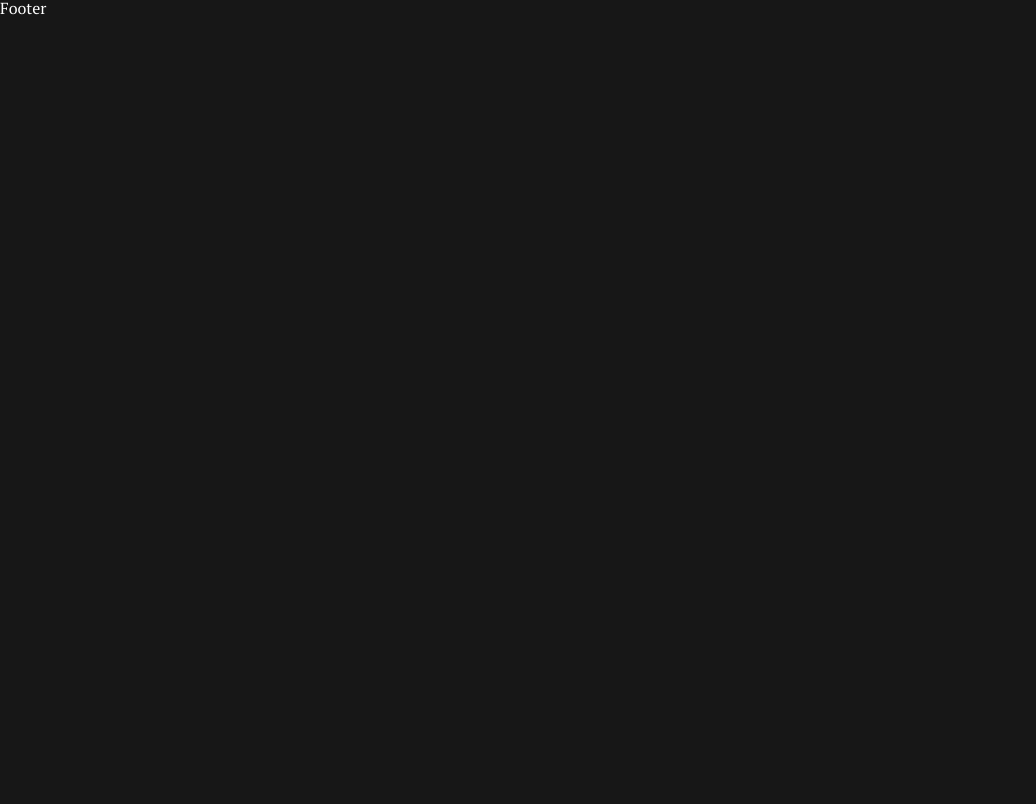
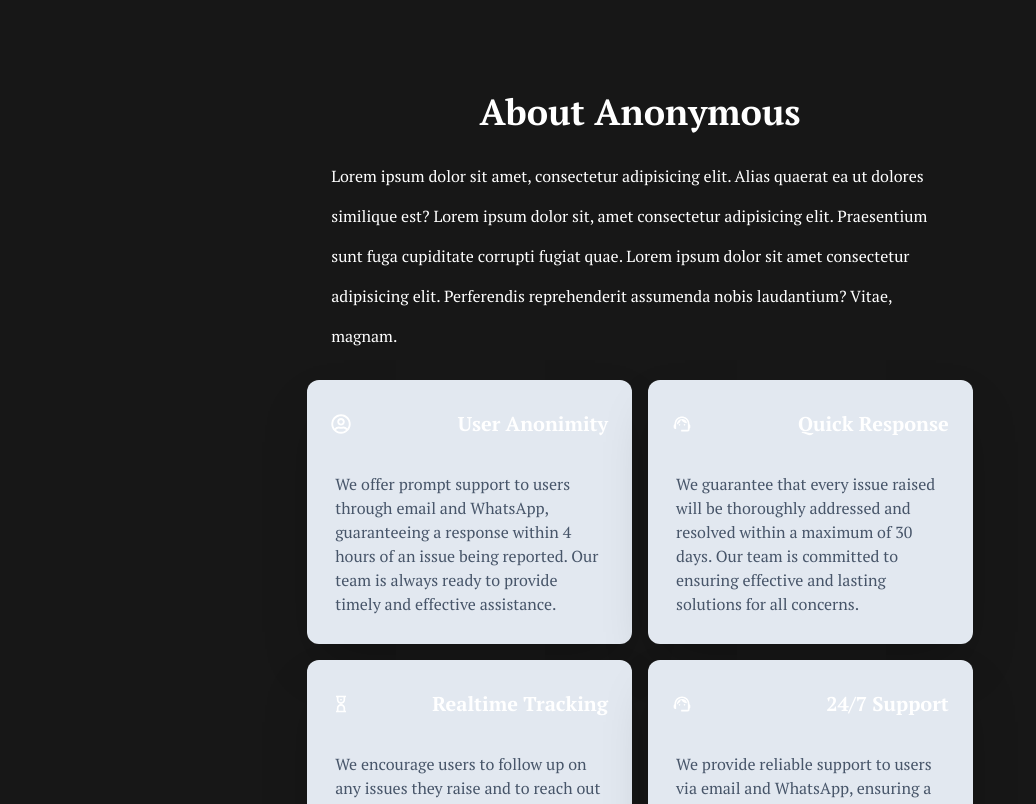
Before and after one commit to MuthonduG/anonymous_frontend, a Next.js app: page /landing in a window 1280 px wide. Shown: the part 596-1400 px from the top of the page, without its empty margins (0-1036 px from the left). Before the commit the page ends 800 px from the top, so only its background shows below. Built offline with nearby package versions, Linux system fonts and the light colour scheme; a web font is replaced by a local one.

Commit message:
updates: about logic done

```diff
--- a/app/landing/page.tsx
+++ b/app/landing/page.tsx
@@ -1,10 +1,11 @@
 import React from 'react'
 import Hero from '@/components/Hero/Hero'
+import About from '@/components/About/About'
 
 const Landing = () => {
   return (
     <section className='flex justify-center items-center'>
-      <div className="mt-28 p-3 flex flex-col justify-center items-center xl:w-[70%] md:w-full">
+      <div className="mt-36 p-3 flex flex-col justify-center items-center xl:w-[70%] md:w-full">
         <div className="flex flex-col justify-center items-center gap-5">
           <Hero
               direction="down"
@@ -32,6 +33,7 @@ const Landing = () => {
                 </button>
               </div>
           </Hero>
+          <About/>
         </div>
       </div>
     </section>
--- a/components/About/About.tsx
+++ b/components/About/About.tsx
@@ -1,8 +1,61 @@
-import React from 'react'
+import React, { ReactNode } from 'react'
+import Card from '../ui/Card'
+import { MdSupportAgent } from "react-icons/md";
+import { FaRegUserCircle } from "react-icons/fa";
+import { CgSandClock } from "react-icons/cg";
+
+interface aboutFeatures {
+  icon: ReactNode;
+  title: string;
+  description: string
+}
+
+const AboutFeatures: aboutFeatures[] = [
+  {icon:<FaRegUserCircle />, title: 'User Anonimity', description: 'We offer prompt support to users through email and WhatsApp, guaranteeing a response within 4 hours of an issue being reported. Our team is always ready to provide timely and effective assistance.'},
+  {icon:<MdSupportAgent />, title: 'Quick Response', description: 'We guarantee that every issue raised will be thoroughly addressed and resolved within a maximum of 30 days. Our team is committed to ensuring effective and lasting solutions for all concerns.'},
+  {icon:<CgSandClock />, title: 'Realtime Tracking', description: 'We encourage users to follow up on any issues they raise and to reach out to us for progress updates. Open communication ensures transparency and keeps you informed throughout the resolution process.'},
+  {icon:<MdSupportAgent />, title: '24/7 Support', description: 'We provide reliable support to users via email and WhatsApp, ensuring a prompt response within 4 hours of an issue being raised. Our team is dedicated to addressing your concerns efficiently and effectively.'},
+]
+
 
 const About = () => {
   return (
-    <div>About</div>
+    <section className="flex flex-col justify-center items-center mt-10 p-4 md:w-[90%] sm:w-full xl:w-[80%]">
+      <div className="text-center text-4xl font-semibold">
+        <span>
+          About Anonymous
+        </span>
+      </div>
+
+      <div className="leading-10 p-6">
+        <p className=''>
+          Lorem ipsum dolor sit amet, consectetur adipisicing elit. Alias quaerat ea ut dolores similique est?
+          Lorem ipsum dolor sit, amet consectetur adipisicing elit. Praesentium sunt fuga cupiditate corrupti fugiat quae.
+          Lorem ipsum dolor sit amet consectetur adipisicing elit. Perferendis reprehenderit assumenda nobis laudantium? Vitae, magnam.
+        </p>
+      </div>
+
+      <div className="grid grid-cols-2 justify-between gap-4 xl:w-full md:w-[90%] sm:w-full mt-">
+        {
+          AboutFeatures.map((item, index)=> {
+            return(
+              <div key={index} className="">
+                <Card classname='bg-slate-200 flex-col'>
+                  <div className="flex justify-between items-center w-full font-semibold p-3 leading-10 text-xl">
+                    <span>{item.icon}</span>
+                    <span>{item.title}</span>
+                  </div>
+                  <div className="flex justify-center items-center p-4 text-slate-600">
+                    {item.description}
+                  </div>
+                </Card>
+              </div>
+            )
+          })
+        }
+      </div>
+
+    </section>
   )
 }
 
--- a/components/ui/Card.tsx
+++ b/components/ui/Card.tsx
@@ -1,8 +1,15 @@
-import React from 'react'
+import React, { ReactNode } from 'react'
 
-const Card = () => {
+interface CardProps {
+  children: ReactNode;
+  classname?: string;
+}
+
+const Card = ({children, classname}: CardProps) => {
   return (
-    <div>Card</div>
+    <article className={`shadow-2xl w-fit h-auto p-3 rounded-xl flex justify-center items-center ${classname}`}>
+      {children}
+    </article>
   )
 }
 
```
Also changed, not shown: utils/framer.ts (added, +25 -0 lines).
